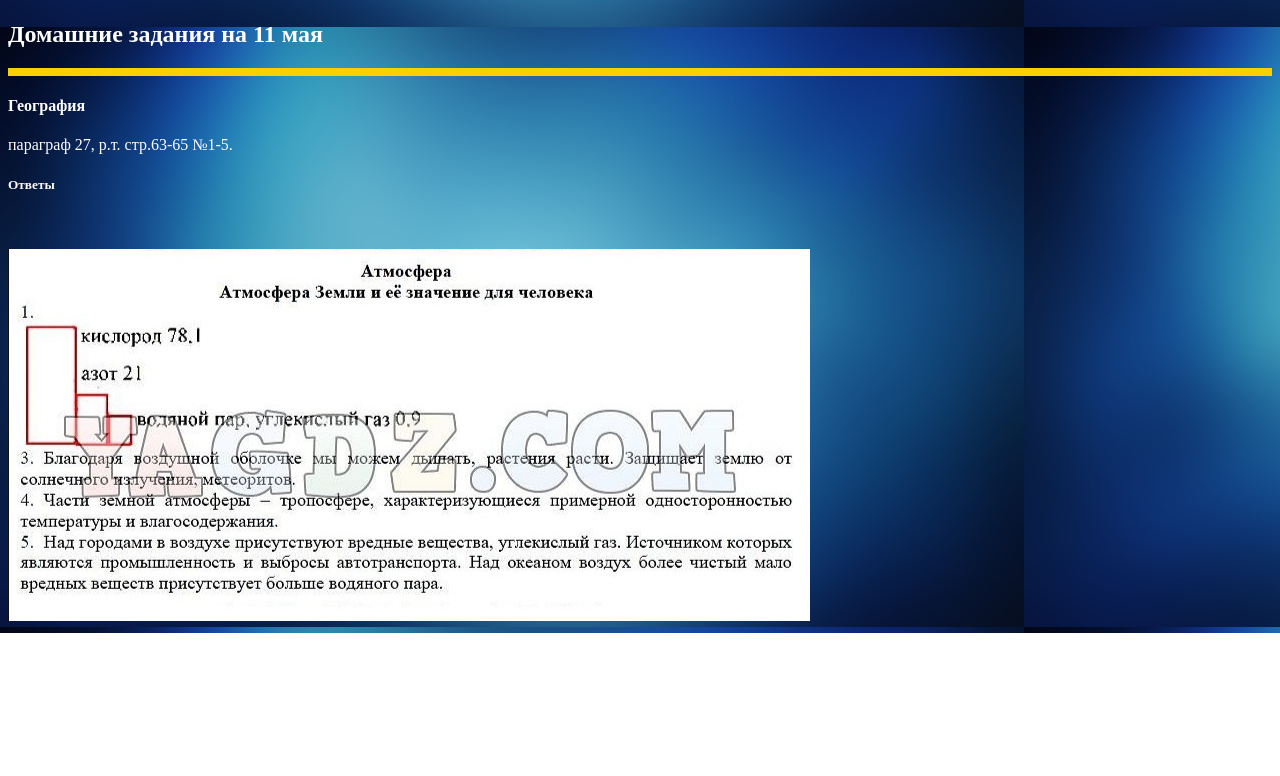
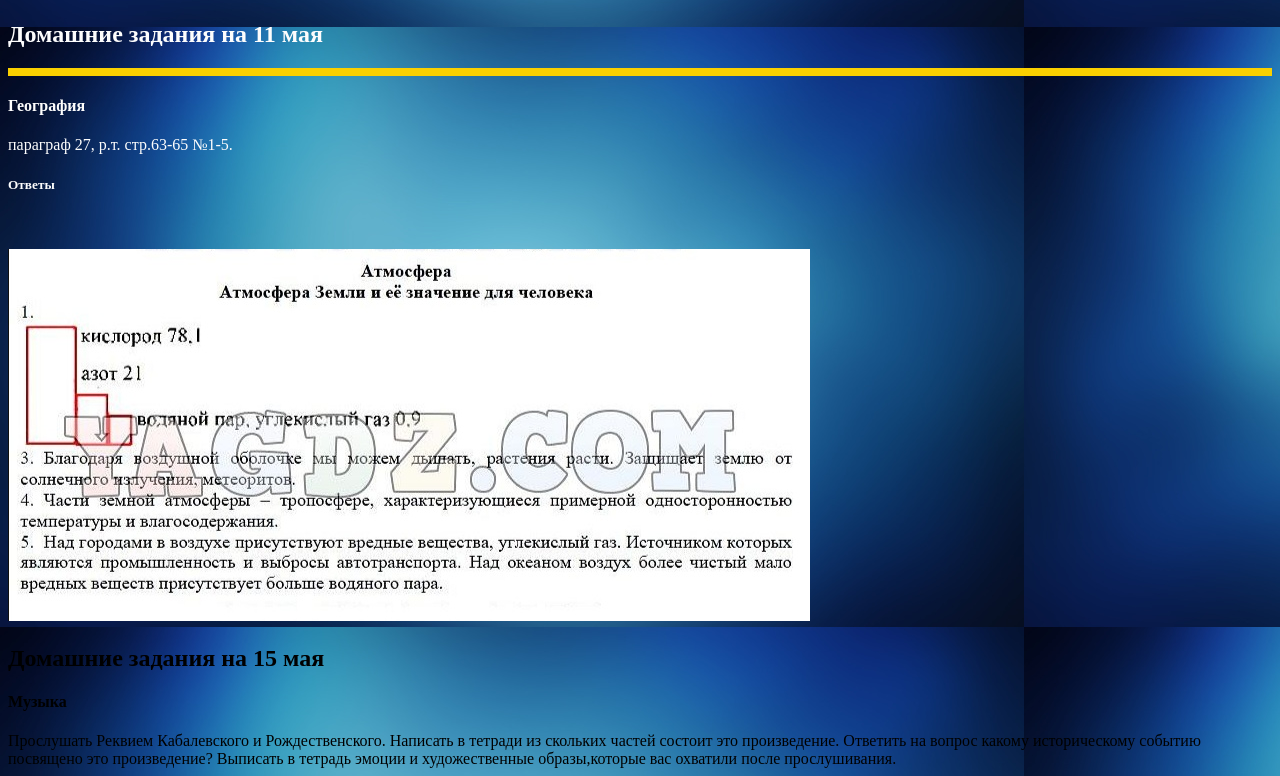
Before and after one commit to timtom2009333/dz5a.github.io, a plain HTML site: page index.html in a window 1280 px wide. Shown: the part 7173-7949 px from the top of the page. Before the commit the page ends 7806 px from the top, so only its background shows below. Drawn offline with Linux system fonts and the light colour scheme.

Commit message:
Add files via upload

```diff
--- a/index.html
+++ b/index.html
@@ -76,5 +76,8 @@
 	параграф 27, р.т. стр.63-65 №1-5.
 	<h5>Ответы</h5><br></div></p>
 	<img src="1.jpg">
+	<h2>Домашние задания на 15 мая</h2>
+	<h4>Музыка</h4>
+	Прослушать Реквием Кабалевского и Рождественского. Написать в тетради из скольких частей состоит это произведение. Ответить на вопрос какому историческому событию посвящено это произведение? Выписать в тетрадь эмоции и художественные образы,которые вас охватили после прослушивания.
 </body>
 </html>
```
